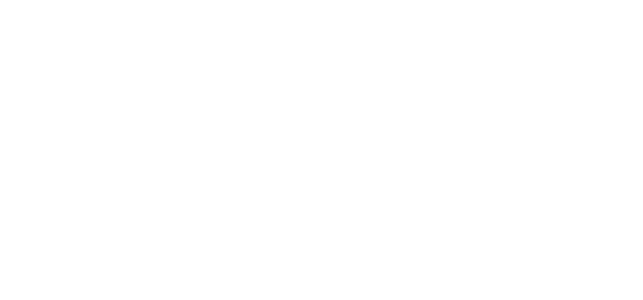
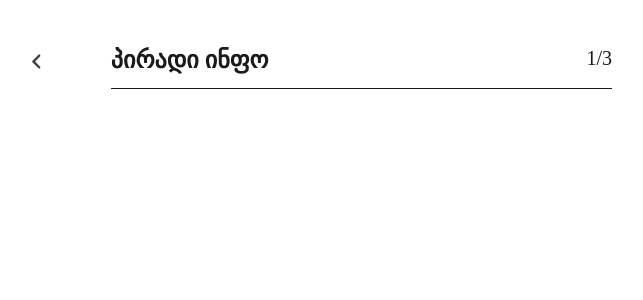
Before and after one commit to Lazzzare/CV-Generator, a React (Vite) app: page /personal in a window 1280 px wide. Shown: the top 300 px of the page, without its empty margins (28-671 px from the left). Built offline with nearby package versions, Linux system fonts and the light colour scheme.

Commit message:
Update PersonalPage.jsx

```diff
--- a/src/components/PersonalPage.jsx
+++ b/src/components/PersonalPage.jsx
@@ -1,11 +1,24 @@
-import React from 'react'
+import React from "react";
+import { Link } from "react-router-dom";
+import CancelArror from "../assets/cancel-arrow.png";
 
 const PersonalPage = () => {
     return (
-        <div>
+        <div className="h-screen w-1/2 pt-11 flex">
+            <div className="pl-12">
+                <Link to="/">
+                    <img src={CancelArror} alt="Cancel-arrow-icon" />
+                </Link>
+            </div>
+            <div className="w-full">
+                <div className="flex justify-between w-full pl-14 text-center">
+                    <h1 className="text-[#1A1A1A] font-bold text-2xl">პირადი ინფო</h1>
+                    <h2 className="text-[#1A1A1A] text-xl">1/3</h2>
+                </div>
+                <hr className="border-[#1A1A1A] mt-3 ml-14" />
+            </div>
+        </div>
+    );
+};
 
-        </div>
-    )
-}
-
-export default PersonalPage
+export default PersonalPage;
```
